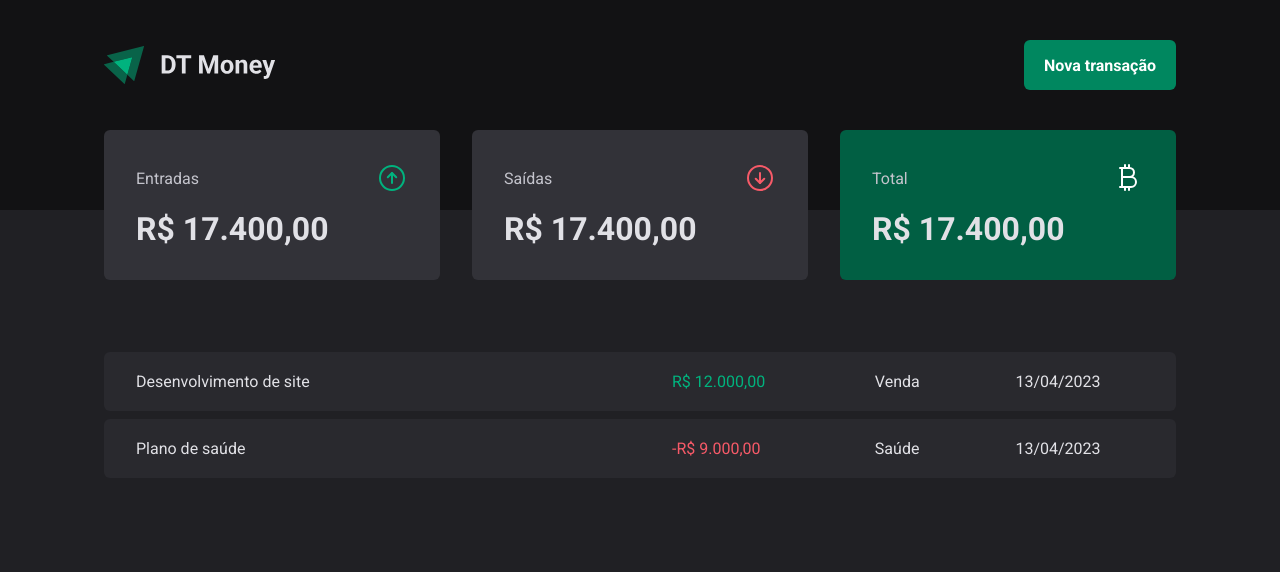
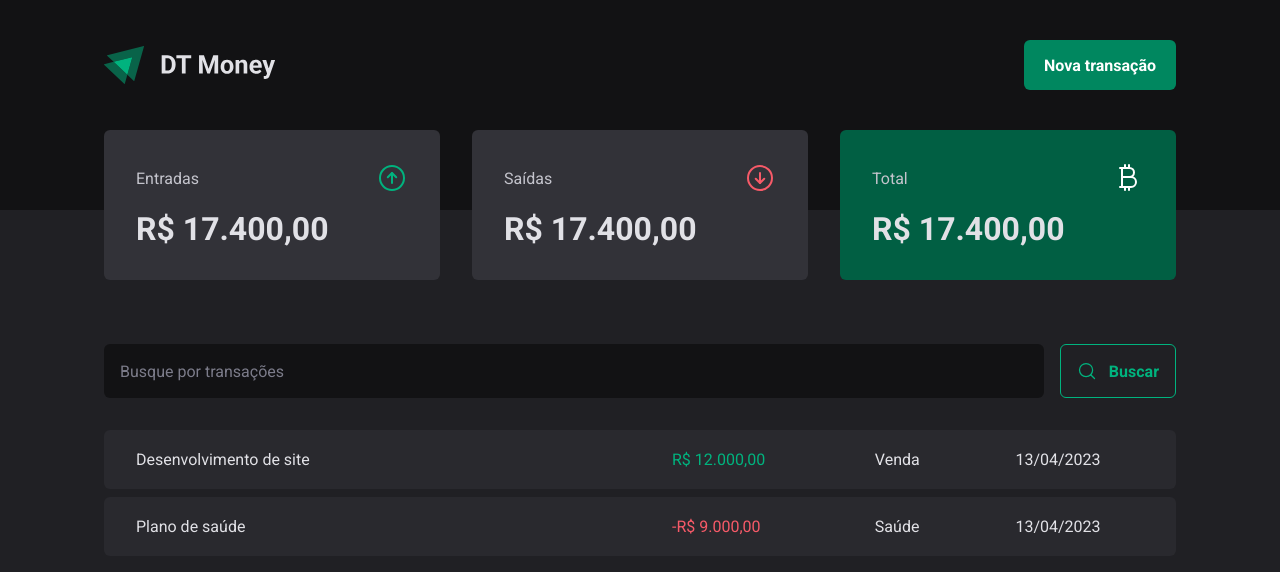
Before and after one commit to marcoscuomo/dt-money, a React (Vite) app: page / in a window 1280 px wide. Shown: the top 572 px of the page. Built offline with nearby package versions, Linux system fonts and the light colour scheme.

Commit message:
feat: component SearchForm

```diff
--- a/src/App.tsx
+++ b/src/App.tsx
@@ -2,7 +2,7 @@
 
 import { defaultTheme } from "./styles/themes/default";
 import { GlobalStyle } from "./styles/global";
-import { Transactions } from "./Transactions";
+import { Transactions } from "./pages/Transactions";
 
 function App() {
 
--- /dev/null
+++ b/src/pages/Transactions/components/SearchForm/index.tsx
@@ -0,0 +1,15 @@
+import { MagnifyingGlass } from "phosphor-react";
+import { SearchFormContainer } from "./styles";
+
+export function SearchForm() {
+  return(
+    <SearchFormContainer>
+      <input type="text" placeholder="Busque por transações" />
+
+      <button type="submit">
+        <MagnifyingGlass size={20} />
+        Buscar
+      </button>
+    </SearchFormContainer>
+  )
+}
--- /dev/null
+++ b/src/pages/Transactions/components/SearchForm/styles.ts
@@ -0,0 +1,41 @@
+import { styled } from "styled-components";
+
+export const SearchFormContainer = styled.form`
+  display: flex;
+  gap: 1rem;
+
+  input {
+    flex: 1;
+    border-radius: 6px;
+    border: 0;
+    background: ${props => props.theme["gray-900"]};
+    color: ${props => props.theme["gray-300"]};
+    padding: 1rem;
+
+    &::placeholder {
+      color: ${props => props.theme["gray-500"]}
+    }
+  }
+
+  button {
+      display: flex;
+      align-items: center;
+      gap: 0.75rem;
+
+      border: 0;
+      padding: 1rem;
+      background: transparent;
+      border: 1px solid ${props => props.theme["green-300"]};
+      color: ${props => props.theme["green-300"]};
+      font-weight: bold;
+      border-radius: 6px;
+
+      &:hover {
+        background: ${props => props.theme["green-500"]};;
+        border-color: ${props => props.theme["green-500"]};
+        color: ${props => props.theme.white};
+        transition: all 0.2s;
+      }
+    }
+
+`;
--- a/src/Transactions/index.tsx
+++ b/src/pages/Transactions/index.tsx
@@ -1,5 +1,6 @@
-import { Header } from "../components/Header";
-import { Summary } from "../components/Summary";
+import { Header } from "../../components/Header";
+import { Summary } from "../../components/Summary";
+import { SearchForm } from "./components/SearchForm";
 
 import { PriceHighlight, TransactionsContainer, TransactionsTable } from "./styles";
 
@@ -9,8 +10,10 @@
       <Header />
       <Summary />
 
+      <TransactionsContainer>
 
-      <TransactionsContainer>
+        <SearchForm />
+
         <TransactionsTable>
           <tbody>
             <tr>
--- a/src/Transactions/styles.ts
+++ b/src/pages/Transactions/styles.ts
@@ -11,7 +11,7 @@
   width: 100%;
   border-collapse: separate;
   border-spacing: 0 0.5rem;
-  /* margin-top: 1.5rem; */
+  margin-top: 1.5rem;
 
   td {
     padding: 1.25rem 2rem;
```
